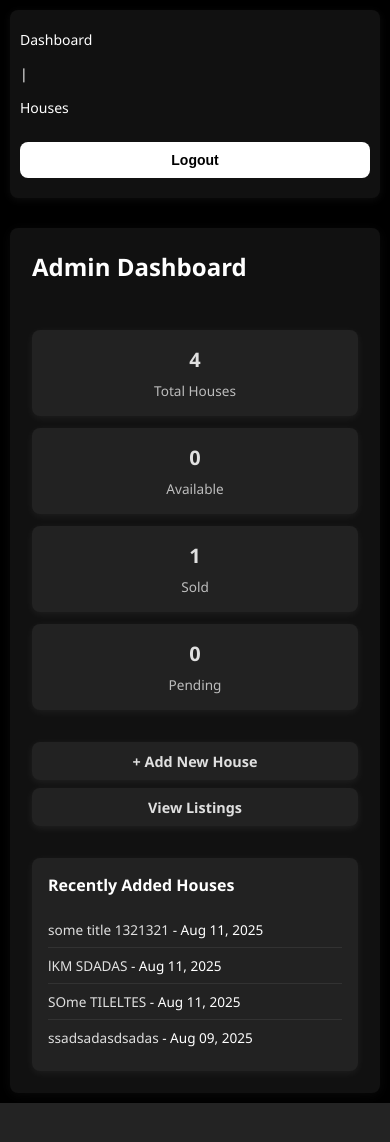
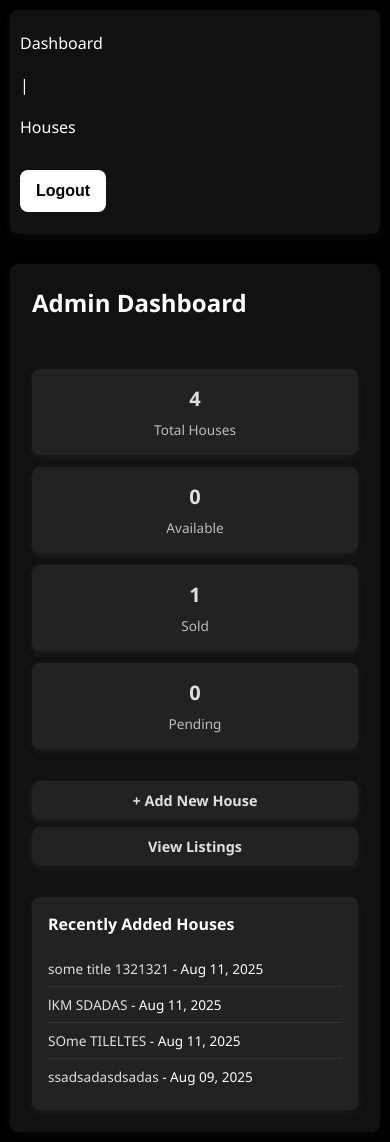
Before and after one commit to CasuallyDreamin/django-real-estate, a Django app: page /dashboard/ in a window 390 px wide. Before the commit the page ends 1103 px from the top, so only its background shows below. Run offline with Django 5.2, Linux system fonts and the light colour scheme; a user stored in the database is signed in; data comes from the database, SQL or seed files in the repository.

Commit message:
refactor: Fixed font sizes for better view on mobile

```diff
--- a/static/css/style.css
+++ b/static/css/style.css
@@ -144,20 +144,43 @@ ul.errorlist, ul.errorlist li {
 @media (max-width: 1024px) {
     body {
         padding: 15px;
+        font-size: 16px; /* slightly larger base text */
     }
 
     nav {
         flex-wrap: wrap;
-        gap: 10px;
+        gap: 12px;
     }
 
     main {
         padding: 20px;
     }
+
+    h1, h2 {
+        font-size: 2rem;
+    }
+
+    table th, table td {
+        font-size: 16px;
+    }
+
+    input, select, textarea {
+        font-size: 16px;
+    }
+
+    button, .button {
+        font-size: 16px;
+        padding: 12px 18px;
+    }
 }
 
 /* Mobile Landscape (<=768px) */
 @media (max-width: 768px) {
+    body {
+        padding: 15px;
+        font-size: 16px;
+    }
+
     nav {
         flex-direction: column;
         align-items: flex-start;
@@ -165,29 +188,33 @@ ul.errorlist, ul.errorlist li {
 
     nav a,
     .account_action {
-        padding: 10px 0;
+        padding: 12px 0;
         display: block;
         width: 100%;
+        font-size: 16px;
     }
 
     main {
         padding: 15px;
     }
 
-    button, .button {
-        width: 100%;
-        text-align: center;
-        padding: 12px;
+    h1, h2 {
+        font-size: 1.8rem;
     }
 
-    table th,
-    table td {
-        padding: 10px;
-        font-size: 14px;
+    table th, table td {
+        font-size: 15px;
+        padding: 12px 10px;
     }
 
     input, select, textarea {
-        font-size: 14px;
+        font-size: 15px;
+        padding: 10px;
+    }
+
+    button, .button {
+        font-size: 16px;
+        padding: 14px 18px;
     }
 }
 
@@ -195,26 +222,26 @@ ul.errorlist, ul.errorlist li {
 @media (max-width: 480px) {
     body {
         padding: 10px;
-        font-size: 14px;
+        font-size: 16px; /* readable base font */
     }
 
     nav {
-        gap: 5px;
+        gap: 8px;
         padding: 10px;
+    }
+
+    h1, h2 {
+        font-size: 1.6rem;
+        margin-bottom: 18px;
     }
 
     main {
         padding: 10px;
     }
 
-    h1, h2 {
-        font-size: 1.2rem;
-        margin-bottom: 15px;
-    }
-
     button, .button {
-        padding: 10px;
-        font-size: 14px;
+        padding: 12px 16px;
+        font-size: 16px;
     }
 
     table {
@@ -225,12 +252,17 @@ ul.errorlist, ul.errorlist li {
 
     table th,
     table td {
-        font-size: 12px;
-        padding: 8px;
+        font-size: 14px;
+        padding: 10px;
     }
 
     input, select, textarea {
-        font-size: 14px;
-        padding: 8px;
+        font-size: 15px;
+        padding: 10px;
+    }
+
+    nav a,
+    .account_action {
+        font-size: 16px;
     }
 }
```
